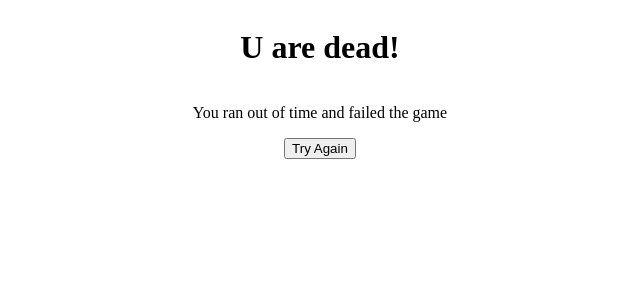
After one commit to RayanAmarOuali/1900MM, a PHP site: page /lose.php in a window 1280 px wide. The commit adds this page. Shown: the top 300 px of the page, without its empty margins (320-960 px from the left). Run offline with PHP 8.4, Linux system fonts and the light colour scheme.

Commit message:
verlies scherm

```diff
--- a/css/style.css
+++ b/css/style.css
@@ -46,3 +46,25 @@
     cursor: pointer;
     margin-top: -50px;
 }
+
+
+
+.bodyls {
+    background-repeat: no-repeat;
+    background-position: 0vw 0vh;
+    background-color: rgb(255, 255, 255);
+    display: flex;
+    flex-direction: column;
+    align-items: center;
+    justify-content: center;
+
+
+
+
+
+
+
+
+
+
+}
--- /dev/null
+++ b/lose.php
@@ -0,0 +1,21 @@
+<!DOCTYPE html>
+<html lang="en">
+<head>
+    <meta charset="UTF-8">
+    <meta name="viewport" content="width=device-width, initial-scale=1.0">
+    <title>Game over</title>
+    <link rel="stylesheet" href="css/style.css">
+</head>
+<body class="bodyls">
+
+<h1 class="h1ls">U are dead!</h1>
+
+<p class="pls">You ran out of time and failed the game</p>
+
+<button class="btnls">Try Again</button>
+
+
+
+
+</body>
+</html>
```
